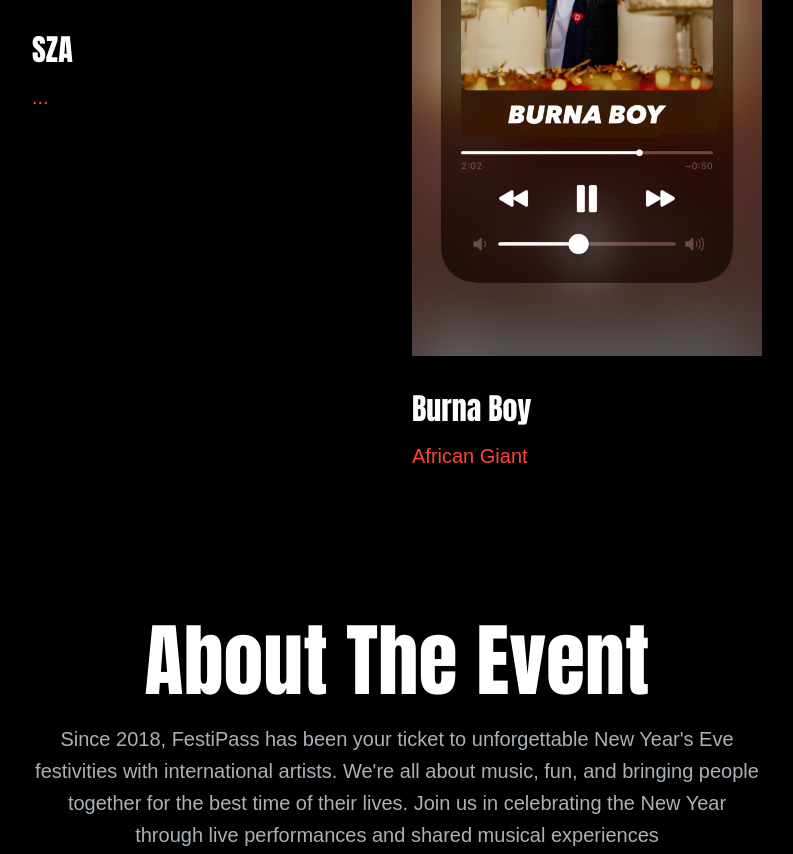
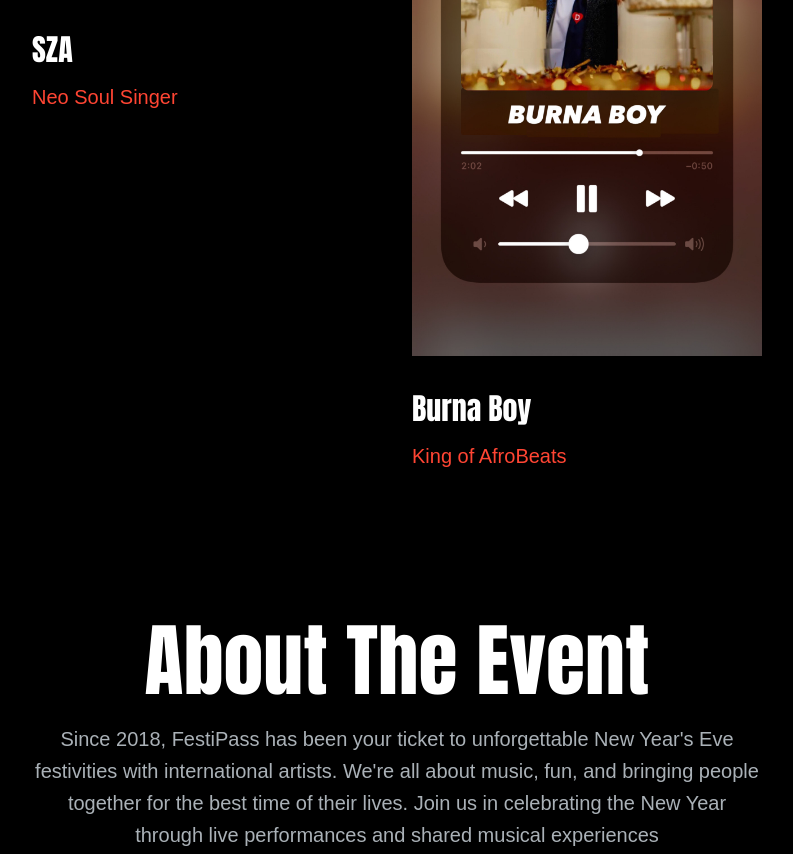
Before and after one commit to TshegoLetlape/ticket-station, a plain HTML site: page index.html in a window 1280 px wide. Shown: the part 2301-3155 px from the top of the page, without its empty margins (243-1036 px from the left). Drawn offline with Linux system fonts and the light colour scheme; some packages are replaced by stand-ins of ours; a web font is replaced by a local one.

Commit message:
artist details

```diff
--- a/index.html
+++ b/index.html
@@ -190,7 +190,7 @@
                   </div>
                   <div class="performer_heading">
                     <h4>SZA</h4>
-                    <span>...</span>
+                    <span>Neo Soul Singer</span>
                   </div>
                 </div>
               </div>
@@ -205,7 +205,7 @@
                   </div>
                   <div class="performer_heading">
                     <h4>Burna Boy</h4>
-                    <span>African Giant</span>
+                    <span>King of AfroBeats</span>
                   </div>
                 </div>
               </div>
```
